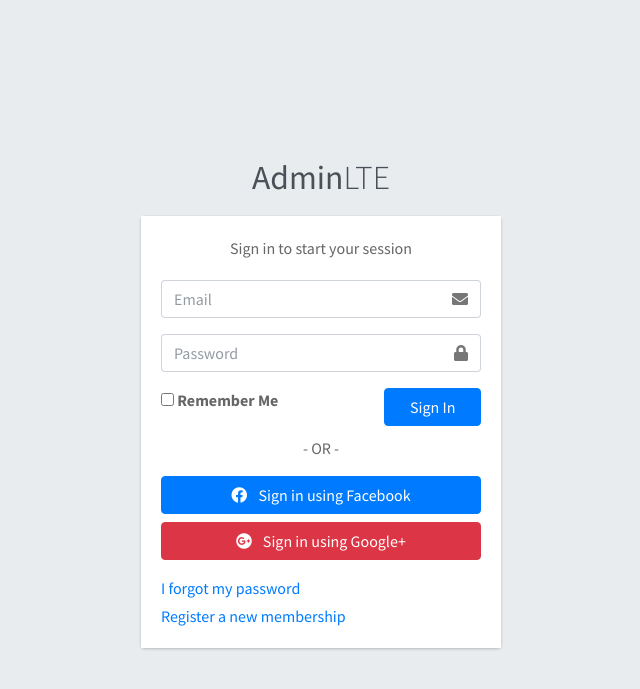
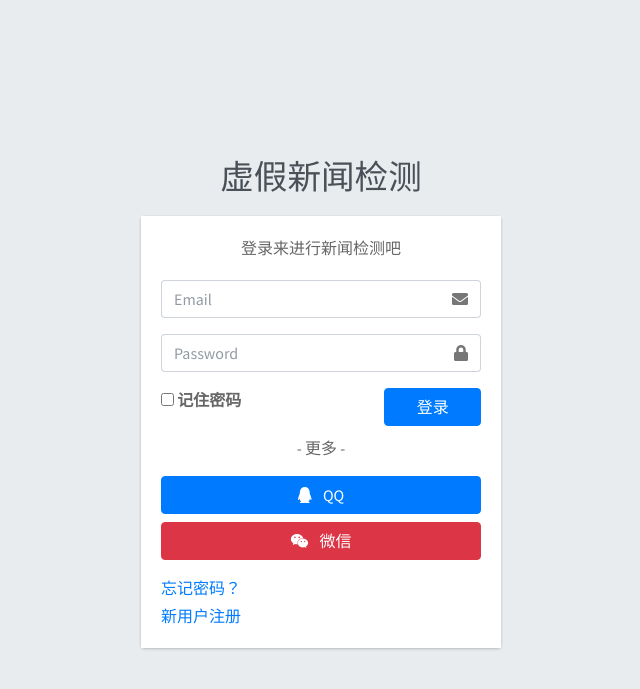
Before and after one commit to HunterLC/fake_features_web, a Flask app: page / in a window 1280 px wide. Shown: the top 689 px of the page, without its empty margins (319-959 px from the left). Run offline with Flask 2, Linux system fonts and the light colour scheme; some libraries are stand-ins or nearby versions.

Commit message:
添加ajax登录处理

```diff
--- a/app.py
+++ b/app.py
@@ -11,7 +11,7 @@
 
 @app.route('/detect')
 def detect_ui():
-    return render_template('detection.html')
+    return render_template('start.html')
 
 @app.route('/login',methods=['POST','GET'])
 def login():
@@ -21,10 +21,14 @@
         print('密码'+request.form['password'])
         if request.form['user'] == 'admin' and request.form['password'] == '123456':
             print('成功了')
-            return render_template('start.html')
+            response = {"status": 200,
+                        "msg":"success"}
+            return jsonify(response)
         else:
             print('错误了')
-            return 'ERROR'
+            response = {"status": 200,
+                        "msg": "error"}
+            return jsonify(response)
 
 if __name__ == '__main__':
     app.run(debug=True)
--- a/templates/login.html
+++ b/templates/login.html
@@ -3,7 +3,7 @@
 <head>
   <meta charset="utf-8">
   <meta http-equiv="X-UA-Compatible" content="IE=edge">
-  <title>AdminLTE 3 | Log in</title>
+  <title>登录</title>
   <!-- Tell the browser to be responsive to screen width -->
   <meta name="viewport" content="width=device-width, initial-scale=1">
 
@@ -21,14 +21,14 @@
 <body class="hold-transition login-page">
 <div class="login-box">
   <div class="login-logo">
-    <a href="../../index2.html"><b>Admin</b>LTE</a>
+    <a href="../../index2.html"><b>虚假新闻</b>检测</a>
   </div>
   <!-- /.login-logo -->
   <div class="card">
     <div class="card-body login-card-body">
-      <p class="login-box-msg">Sign in to start your session</p>
+      <p class="login-box-msg">登录来进行新闻检测吧</p>
 
-      <form id="login" action="login" method="post">
+      <form id="loginform" action="login" method="post">
         <div class="input-group mb-3">
           <input type="text" class="form-control" placeholder="Email" name="user">
           <div class="input-group-append">
@@ -50,34 +50,34 @@
             <div class="icheck-primary">
               <input type="checkbox" id="remember">
               <label for="remember">
-                Remember Me
+                记住密码
               </label>
             </div>
           </div>
           <!-- /.col -->
           <div class="col-4">
-            <button type="submit" class="btn btn-primary btn-block">Sign In</button>
+            <button type="button" class="btn btn-primary btn-block" id="testbutton" >登录</button>
           </div>
           <!-- /.col -->
         </div>
       </form>
 
       <div class="social-auth-links text-center mb-3">
-        <p>- OR -</p>
+        <p>- 更多 -</p>
         <a href="#" class="btn btn-block btn-primary">
-          <i class="fab fa-facebook mr-2"></i> Sign in using Facebook
+          <i class="fab fa-qq mr-2"></i> QQ
         </a>
         <a href="#" class="btn btn-block btn-danger">
-          <i class="fab fa-google-plus mr-2"></i> Sign in using Google+
+          <i class="fab fa-weixin mr-2"></i> 微信
         </a>
       </div>
       <!-- /.social-auth-links -->
 
       <p class="mb-1">
-        <a href="forgot-password.html">I forgot my password</a>
+        <a href="forgot-password.html">忘记密码？</a>
       </p>
       <p class="mb-0">
-        <a href="register.html" class="text-center">Register a new membership</a>
+        <a href="register.html" class="text-center">新用户注册</a>
       </p>
     </div>
     <!-- /.login-card-body -->
@@ -87,10 +87,36 @@
 
 <!-- jQuery -->
 <script src="/static/plugins/jquery/jquery.min.js"></script>
+<script src="/static/plugins/jquery/jquery.js"></script>
 <!-- Bootstrap 4 -->
 <script src="/static/plugins/bootstrap/js/bootstrap.bundle.min.js"></script>
 <!-- AdminLTE App -->
 <script src="/static/dist/js/adminlte.min.js"></script>
 
+<script>
+    $('#testbutton').on('click', function() {
+        $.ajax({
+            //几个参数需要注意一下
+                type: "POST",//方法类型
+                dataType: "json",//预期服务器返回的数据类型
+                url: "http://127.0.0.1:5000/login" ,//url
+                data: $('#loginform').serialize(),
+                success: function (result) {
+                    console.log(result);//打印服务端返回的数据(调试用)
+                    if (result.msg == 'success') {
+                        window.location.href="{{ url_for('detect_ui') }}";
+                    }
+                    else
+                        alert("密码错误");
+                },
+                error : function() {
+                    alert("异常！");
+                }
+            });
+    });
+</script>
+
 </body>
+
+
 </html>
```
